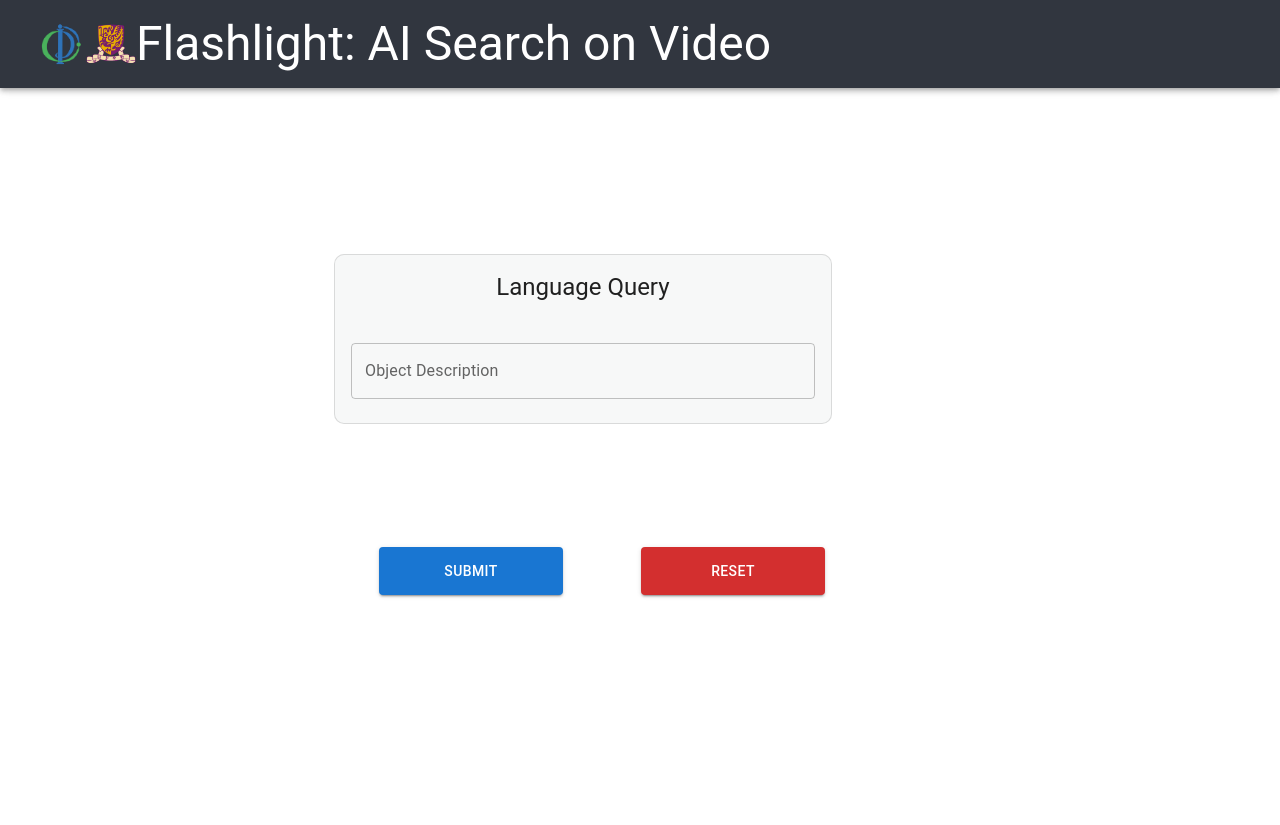
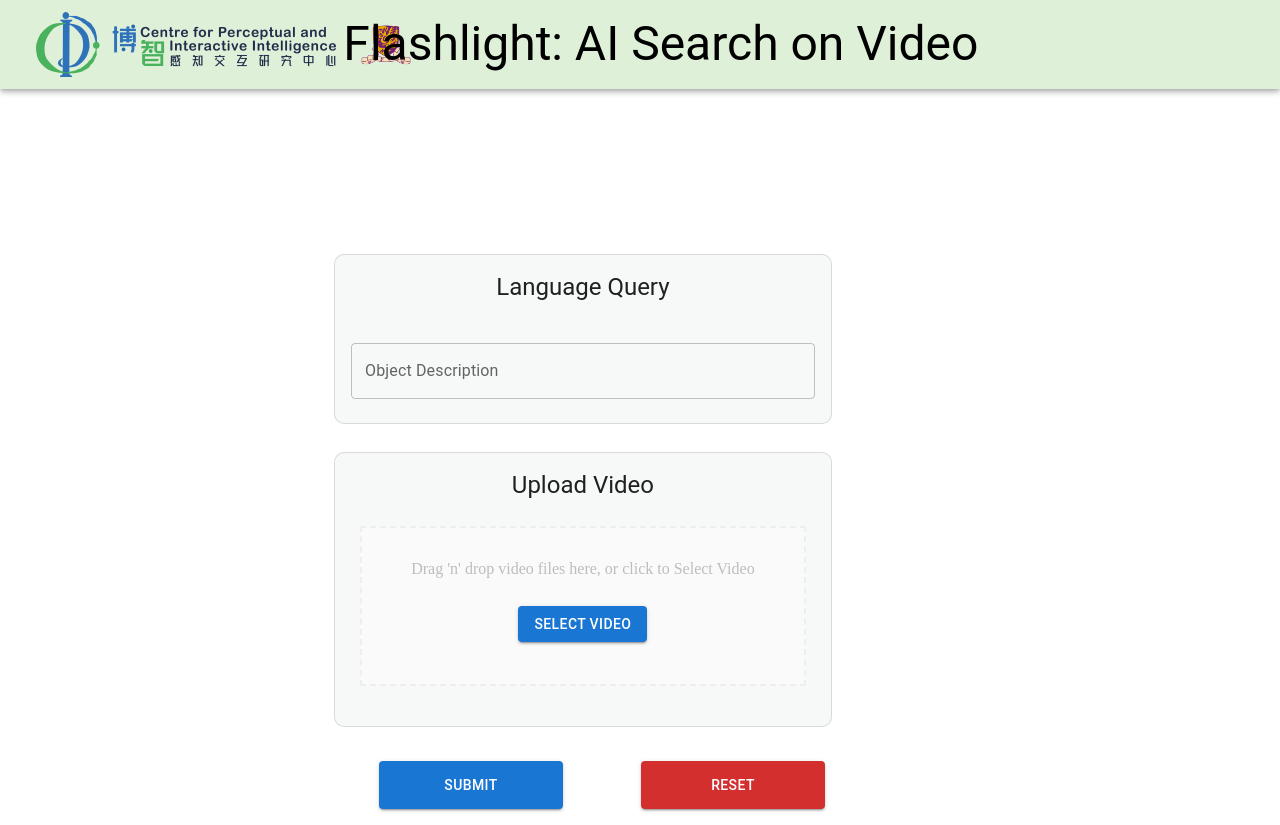
Before and after one commit to SSdevelop/lost-found-ui-2, a React (Vite) app: page /upload in a window 1280 px wide. Before the commit the page ends 800 px from the top, so only its background shows below. Built offline with nearby package versions, Linux system fonts and the light colour scheme.

Commit message:
Bug fixes

```diff
--- a/src/components/ButtonBar.tsx
+++ b/src/components/ButtonBar.tsx
@@ -33,12 +33,12 @@ const ButtonBar = () => {
     const formData = new FormData();
     formData.append('query_type', query_type);
     formData.append('video_names', videoNamesFiltered.join(','));
-    formData.append('lang_query', imageInput.length !== 0 ? '' : textInput);
+    formData.append('lang_query', textInput);
     // formData.append('image_query', imageInput.length !== 0 ? imageInput : '');
     imageInput.length !== 0 ? imageInput.forEach((image: any) => formData.append('image_query', image)) : formData.append('image_query', '')
     console.log(formData);
     const startTime = Date.now();
-    axios.post('http://localhost:5000/upload', formData).then(res => {
+    axios.post(imageInput.length === 0 ? 'http://localhost:5000/upload' : 'http://localhost:5000/custom_video', formData).then(res => {
       setResultVideoDirs(res.data.message as string[]);
     }).then(() => {
       const timeTaken = Date.now() - startTime;
--- a/src/components/Header.tsx
+++ b/src/components/Header.tsx
@@ -1,16 +1,16 @@
 import { AppBar, Toolbar, Typography } from "@mui/material";
 import Box from "@mui/material/Box";
-import CPIILogo from '../assets/cpii_logo.png';
+import CPIILogo from '../assets/cpii_logo2.png';
 import CUHKLogo from '../assets/cuhk_logo.png';
 
 const Header = () => {
   return (
     <Box sx={{ flexGrow: 1 }}>
-      <AppBar position="fixed" sx={{ padding: "0.75em", backgroundColor: '#31363f' }}>
+      <AppBar position="fixed" sx={{ padding: "0.75em", backgroundColor: '#DFF0D8' }}>
         <Toolbar>
-          <img src={CPIILogo} alt="CPII Logo" style={{ width: '50px', height: '50px' }} />
+          <img src={CPIILogo} alt="CPII Logo" style={{ marginRight: '25px' }} />
           <img src={CUHKLogo} alt="CUHK Logo" style={{ width: '50px', height: '50px' }} />
-          <Typography variant="h3" component="div" sx={{ flexGrow: 1 }}>
+          <Typography variant="h3" component="div" sx={{ flexGrow: 1, textAlign: 'center', transform: 'translateX(-20%)', color:'black' }}>
             Flashlight: AI Search on Video
           </Typography>
         </Toolbar>
--- /dev/null
+++ b/src/components/VideoInput.tsx
@@ -0,0 +1,40 @@
+import { useState } from "react";
+import {
+  Box,
+  Card,
+  Typography,
+  CardContent,
+} from "@mui/material";
+import useVisibilityStore from "../store/visibilityStore";
+import ImageListModal from "./ImageListModal";
+import VideoInputDialogue from "./VideoInputDialogue";
+
+const VideoInput = () => {
+  const [openModel, setOpenModel] = useState<boolean>(false);
+  const { imageInput } = useVisibilityStore(state => ({
+    imageInput: state.imageInput,
+  }));
+
+  const handleClose = () => setOpenModel(false);
+
+  return (
+    <Box sx={{ minWidth: "400px", width: "95%", margin: "10px", borderRadius: '15px', boxShadow: imageInput.length === 0 ? '0' : '0px 0px 5px 0px rgba(0,0,0,0.75)' }}>
+      <Card
+        variant="outlined"
+        sx={{ borderRadius: "10px", backgroundColor: "#f7f8f8" }}
+      >
+        <CardContent sx={{ textAlign: "center", position: "relative" }}>
+          <Typography gutterBottom variant="h5" component="div">
+            Upload Video
+          </Typography>
+        </CardContent>
+        <CardContent sx={{ padding: 0 }}>
+          <VideoInputDialogue />
+        </CardContent>
+      </Card>
+      <ImageListModal open={openModel} handleClose={handleClose} />
+    </Box>
+  );
+};
+
+export default VideoInput;
--- /dev/null
+++ b/src/components/VideoInputDialogue.tsx
@@ -0,0 +1,94 @@
+/* eslint-disable @typescript-eslint/no-explicit-any */
+import { Box, Button } from "@mui/material";
+import React, { useMemo } from "react";
+import { useDropzone } from "react-dropzone";
+import useVisibilityStore from "../store/visibilityStore";
+import * as inputStyle from '../utils/imageInputStyles';
+
+const VideoInputDialogue = () => {
+  const {
+    imageInput,
+    setImageInput,
+    imageDisabled,
+    videoNames,
+    setVideoNames
+  } = useVisibilityStore(state => ({
+    imageInput: state.imageInput,
+    setImageInput: state.setImageInput,
+    imageDisabled: state.imageDisabled,
+    videoNames: state.videoNames,
+    setVideoNames: state.setVideoNames
+  }));
+
+  const onDrop = (acceptedFiles: File[]) => {
+    const newInputImages = [...imageInput, ...acceptedFiles];
+    const newVideoNames = [...videoNames, ...acceptedFiles.map(file => file.name)];
+    setImageInput(newInputImages);
+    setVideoNames(newVideoNames);
+  }
+
+
+  const duplicateValidator = (file: File) => {
+    for(let i=0; i < imageInput.length; i++) {
+      if (imageInput[i].name === file.name) {
+        return {
+          code: 'duplicate',
+          message: 'Duplicate file'
+        };
+      }
+    }
+    return null;
+  };
+
+  const {
+    getRootProps,
+    getInputProps,
+    isFocused,
+    isDragAccept,
+    isDragReject,
+    open
+  } = useDropzone({accept: {'video/mp4': [".mp4"]}, onDrop, disabled: imageDisabled, validator: duplicateValidator, noClick: true, noKeyboard: true});
+
+  // const dropzoneRef = createRef<HTMLInputElement | any>();
+
+  const style = useMemo(() => ({
+    ...inputStyle.baseStyle,
+    ...(isFocused ? inputStyle.focusedStyle : {}),
+    ...(isDragAccept ? inputStyle.acceptStyle : {}),
+    ...(isDragReject ? inputStyle.rejectStyle : {})
+  }), [
+    isFocused,
+    isDragAccept,
+    isDragReject
+  ]);
+
+
+
+  const thumbs = imageInput.map((image, index) => (
+    <div key={index} style={inputStyle.thumb}>
+      <div style={inputStyle.thumbInner}>
+        <video src={URL.createObjectURL(image)} controls onLoad={() => URL.revokeObjectURL(image.name)} />
+      </div>
+    </div>
+  ));
+
+  return (
+    <Box sx={{ width: '100%', overflowY: imageInput.length === 0 ? 'hidden' : 'scroll' }}>
+      <div {...getRootProps({ style: style as React.CSSProperties })}>
+        <input {...getInputProps()}/>
+        <p>Drag 'n' drop video files here, or click to Select Video</p>
+        <br />
+        <div style={{ display: 'flex', justifyContent: 'center', alignItems: 'center' }}>
+          <Button variant="contained" color="primary" onClick={open} sx={{ margin: '10px' }}>
+            Select Video
+          </Button>
+        </div>
+      </div>
+      <aside style={inputStyle.thumbsContainer}>
+        {thumbs}
+      </aside>
+    </Box>
+  );
+};
+
+export default VideoInputDialogue;
--- a/src/pages/UploadVideo.tsx
+++ b/src/pages/UploadVideo.tsx
@@ -2,6 +2,7 @@ import { Grid } from "@mui/material";
 import Header from "../components/Header";
 import LanguageQuery from "../components/LanguageQuery";
 import ButtonBar from '../components/ButtonBar';
+import VideoInput from "../components/VideoInput";
 
 function HomeVideo() {
     return (
@@ -15,6 +16,9 @@ function HomeVideo() {
                 <LanguageQuery />
               </Grid>
               <Grid item xs={12}>
+                <VideoInput />
+              </Grid>
+              <Grid item xs={12}>
                 <ButtonBar />
               </Grid>
             </Grid>
--- a/src/store/visibilityStore.ts
+++ b/src/store/visibilityStore.ts
@@ -32,9 +32,9 @@ const useVisibilityStore = create<VisibilityState>(
     },
     (set) => ({
       setTextInput: (v: string) =>
-        set({ textInput: v, imageDisabled: v !== "" }),
+        set({ textInput: v }),
       setImageInput: (v: File[]) =>
-        set({ imageInput: v, textDisabled: v.length !== 0 }),
+        set({ imageInput: v }),
       setVideoNames: (v: string[]) => set({ videoNames: v }),
       resetInputs: () =>
         set({
```
Also changed, not shown: src/assets/cpii_logo2.png (added).
